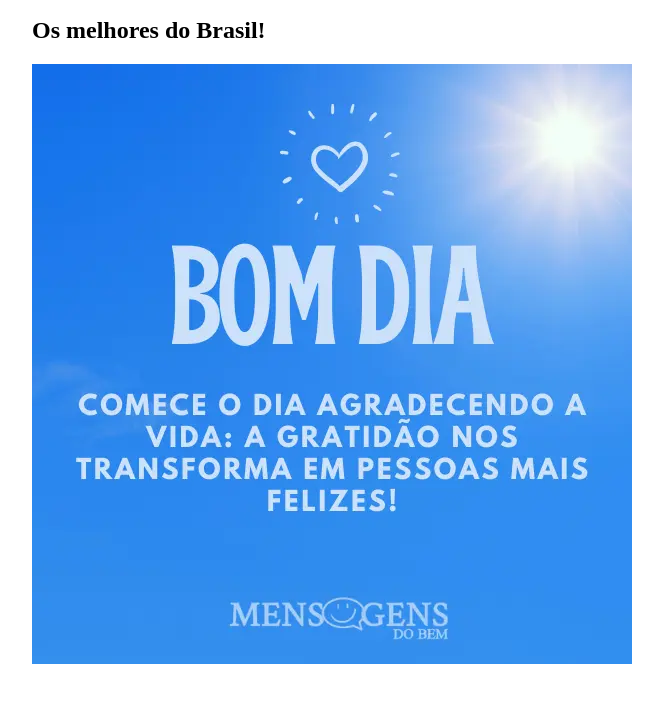
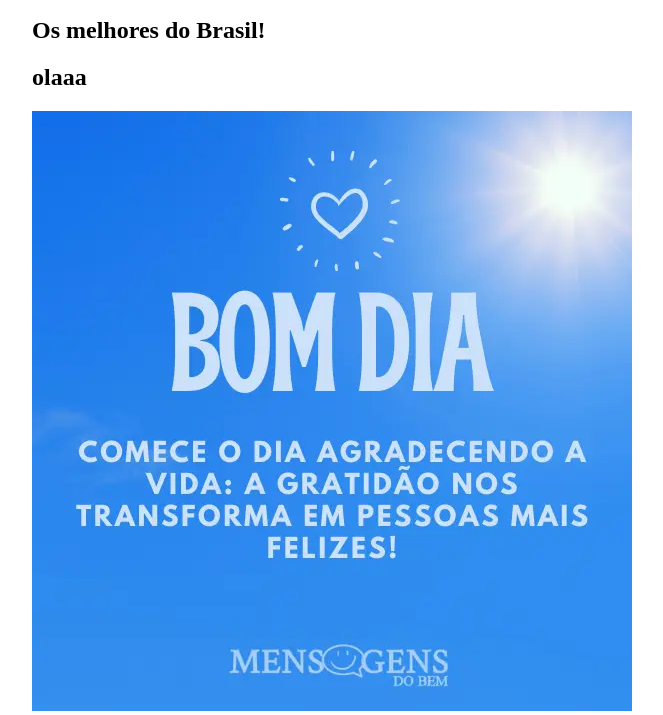
Before and after one commit to CarlosBerguemaier/Aula01GIT, a plain HTML site: page index.html in a window 1280 px wide. Shown: the part 143-858 px from the top of the page, without its empty margins (288-951 px from the left). Before the commit the page ends 811 px from the top, so only its background shows below. Drawn offline with Linux system fonts and the light colour scheme.

Commit message:
Adicionado novo paragrafo

```diff
--- a/index.html
+++ b/index.html
@@ -16,6 +16,7 @@
         <li>Móveis de A</li>
     </ul>
     <h2 id="mensagem"></h2>
+    <h2>olaaa</h2>
     <img src="image/comece-o-dia-agradecendo-mensagem.webp" alt="bom diaA!">
 </body>
 <script src="js/Principal.js"></script>
```
